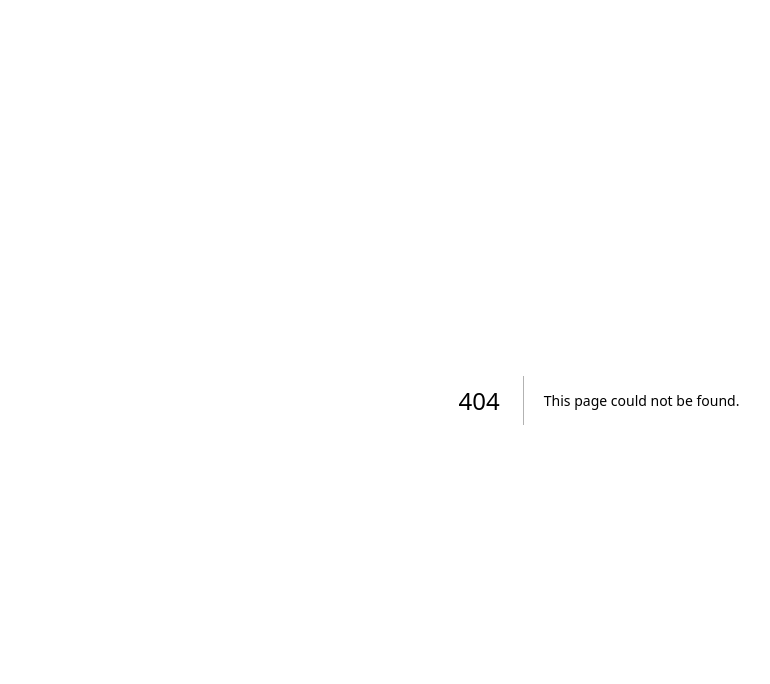
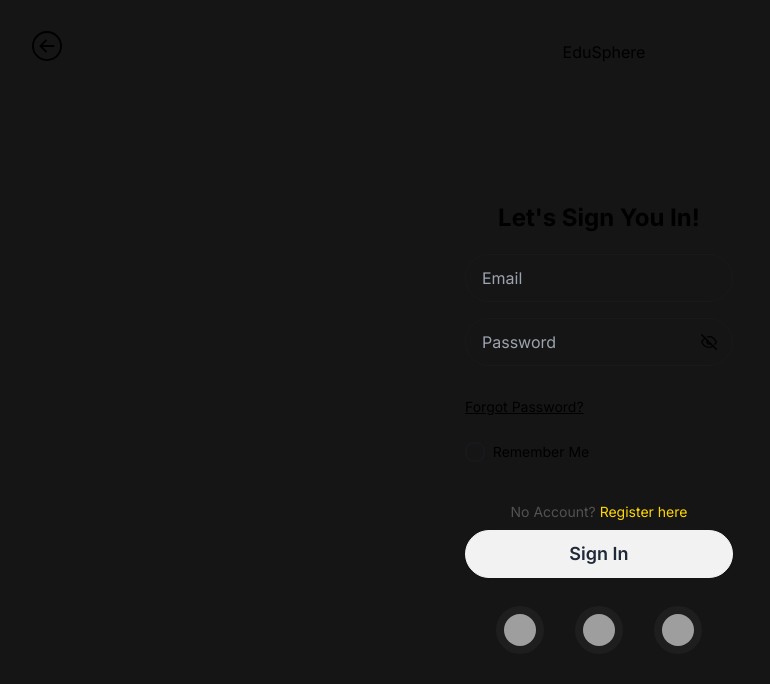
Before and after one commit to MasterTraits/SpringHacks-Hackathon, a Next.js app: page /auth/login in a window 1280 px wide. Before the commit this address had no page. Shown: the top 684 px of the page, without its empty margins (41-811 px from the left). Built offline with nearby package versions, Linux system fonts and the light colour scheme; grey boxes are pictures that could not be loaded.

Commit message:
fixed folder structure

```diff
--- a/src/app/login/page.jsx
+++ b/src/app/auth/login/page.jsx
@@ -54,14 +54,14 @@ export default function Home() {
             </div>
           </form>
 
-          <Link href="/forgotpass" className="underline text-sm">Forgot Password?</Link>
+          <Link href="/auth/forgotpass" className="underline text-sm">Forgot Password?</Link>
           <br/><br/>
           <div className="flex">
             <input type="checkbox" className="checkbox border-2 h-5 w-5" id="remember"/>
             <label className="text-sm" htmlFor="remember">&nbsp; Remember Me</label>
           </div>
 
-          <p className="mt-10 mb-2 text-sm text-center text-neutral-600">No Account? <Link className="text-link" href="/register">Register here</Link></p>
+          <p className="mt-10 mb-2 text-sm text-center text-neutral-600">No Account? <Link className="text-link" href="/auth/register">Register here</Link></p>
           <button className="btn w-full max-w-md mb-7 text-lg rounded-full">Sign In</button>
           <div className="flex justify-evenly *:h-12 *:w-12 *:bg-card *:rounded-full *:p-2 ">
             <img className="z-20" src="https://upload.wikimedia.org/wikipedia/commons/thumb/c/c1/Google_%22G%22_logo.svg/1200px-Google_%22G%22_logo.svg.png"/>
--- a/src/app/register/page.jsx
+++ b/src/app/auth/register/page.jsx
@@ -77,7 +77,7 @@ export default function page() {
           </form>
         </div>
         <button className="btn w-full max-w-md mb-7 text-lg rounded-full mx-5">Sign Up</button>
-          <div className="flex justify-evenly *:h-12 *:w-12 *:bg-card *:rounded-full *:p-2 ">
+          <div className="flex gap-3 justify-evenly *:h-12 *:w-12 *:bg-card *:rounded-full *:p-2 ">
             <img className="z-20" src="https://upload.wikimedia.org/wikipedia/commons/thumb/c/c1/Google_%22G%22_logo.svg/1200px-Google_%22G%22_logo.svg.png"/>
             <img className="z-20" src="https://upload.wikimedia.org/wikipedia/commons/thumb/0/05/Facebook_Logo_%282019%29.png/1200px-Facebook_Logo_%282019%29.png"/>
             <img className="z-20" src="https://cdn1.iconfinder.com/data/icons/logotypes/32/circle-linkedin-512.png"/>
--- a/src/app/discover/page.jsx
+++ /dev/null
@@ -1,7 +0,0 @@
-import { Button } from "@nextui-org/react"
-
-export default function page() {
-  return (
-    <Button color="secondary">page</Button >
-  )
-}
--- /dev/null
+++ b/src/app/mobile/discover/page.jsx
@@ -0,0 +1,8 @@
+
+export default function page() {
+  return (
+    <main>
+
+    </main>
+  )
+}
--- a/src/app/page.jsx
+++ b/src/app/page.jsx
@@ -1,13 +1,15 @@
-
 import Divider from "@/assets/Divider"
 import Link from 'next/link'
+import Image from "next/image"
+
 
 export default function page() {
+
   return (
     <main className='h-screen flex flex-col justify-between items-center bg-background p-5'>
       <Divider output="absolute w-full overflow-hidden bottom-0 object-cover  opacity-50"/>
       <h1 className="text-xl mt-3">EduSphere</h1>
-      <img className="h-60 w-60" src={``}/>
+      <Image src='/Cat.svg' alt="cat image" width={240} height={240}/>
       <div>
         <h2 className="text-center text-4xl font-bold mb-4">Welcome to EduSphere!</h2>
         <p className="text-center text-lg text-neutral-500 max-w-md mx-5">
@@ -15,10 +17,9 @@ export default function page() {
         </p>
       </div>
       <div className="w-11/12 mb-7 *:rounded-full *:text-lg *:w-full z-10 text-center">
-        <Link href="/login" className="btn mb-3 max-w-sm">Login</Link><br/>
-        <Link href="/register" className="btn bg-card max-w-sm">Register</Link>
+        <Link href="/auth/login" className="btn mb-3 max-w-sm">Login</Link><br/>
+        <Link href="/auth/register" className="btn bg-card max-w-sm">Register</Link>
       </div>
-
     </main>
   )
 }
```
Also changed, not shown: src/app/auth/forgotpass/page.jsx (renamed from src/app/forgotpass/page.jsx), src/app/mobile/dashboard/page.jsx (renamed from src/app/dashboard/page.jsx), src/app/mobile/mentor/page.jsx (renamed from src/app/mentor/page.jsx), src/app/mobile/profile/page.jsx (renamed from src/app/profile/page.jsx), src/app/mobile/shorts/page.jsx (renamed from src/app/shorts/page.jsx), 1 other file (tests, documents, lock files or other folders).
